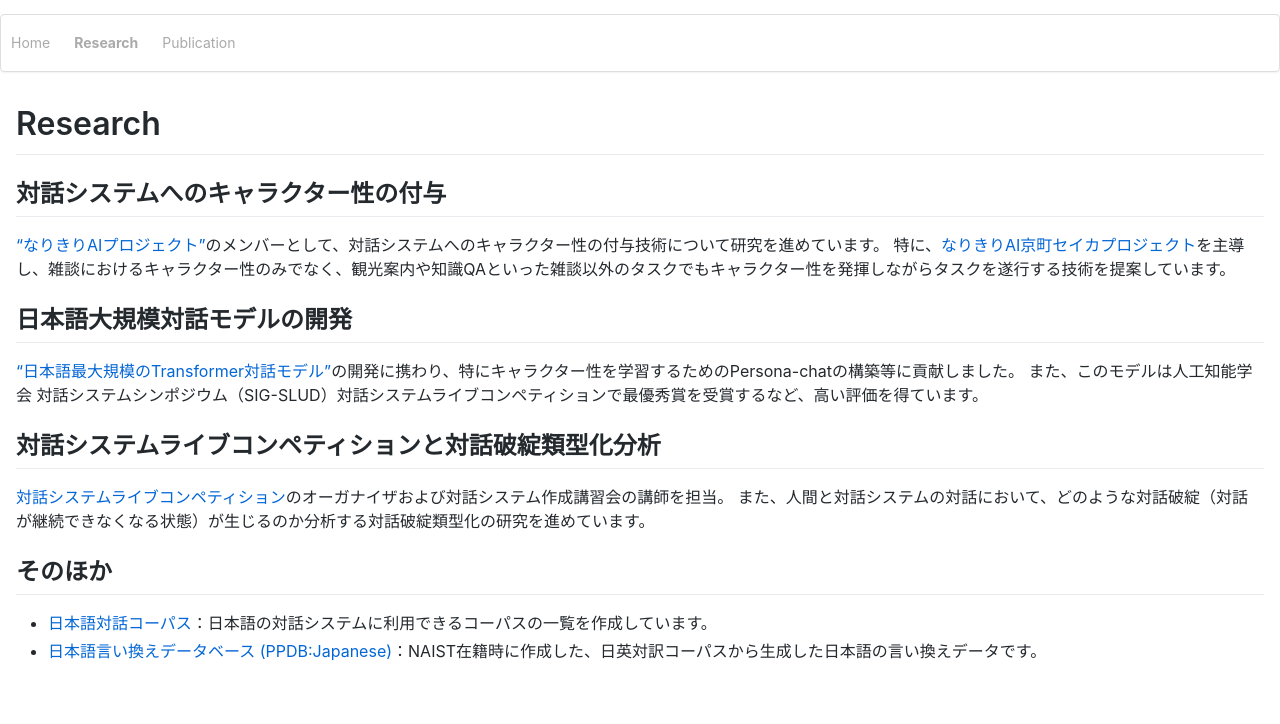
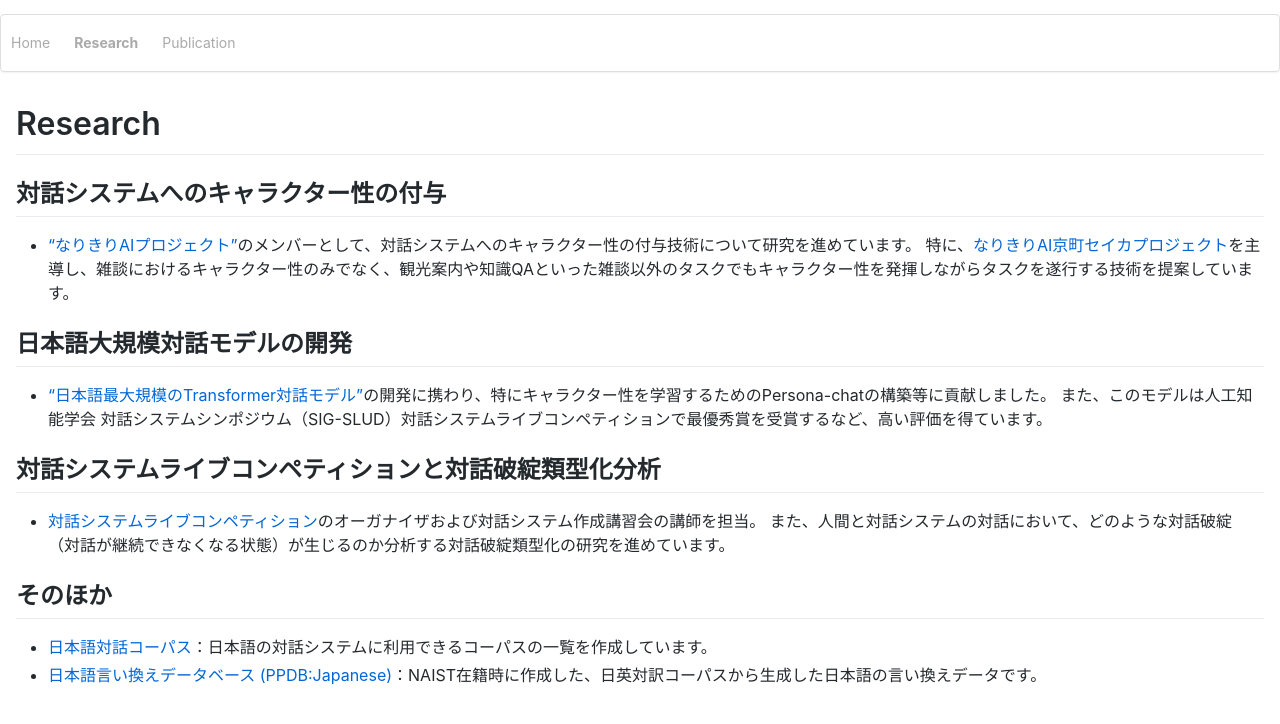
Before and after one commit to masahiro-mi/masahiro-mi.github.io, a Jekyll site: the page built from research.md, in a window 1280 px wide. Shown: the top 724 px of the page. Built offline with Jekyll 4.4.1, drawn with Linux system fonts in a browser that asks for light colours; comment, search, counter and statistics services are not loaded.

```diff
--- a/research.md
+++ b/research.md
@@ -7,15 +7,15 @@ title: "Research"
 # Research
 
 ## 対話システムへのキャラクター性の付与
-["なりきりAIプロジェクト"](https://narikiri-qa.jp/)のメンバーとして、対話システムへのキャラクター性の付与技術について研究を進めています。
+- ["なりきりAIプロジェクト"](https://narikiri-qa.jp/)のメンバーとして、対話システムへのキャラクター性の付与技術について研究を進めています。
 特に、[なりきりAI京町セイカプロジェクト](https://www.rd.ntt/cs/event/openhouse/2020/exhibition13/index.html)を主導し、雑談におけるキャラクター性のみでなく、観光案内や知識QAといった雑談以外のタスクでもキャラクター性を発揮しながらタスクを遂行する技術を提案しています。
 
 ## 日本語大規模対話モデルの開発
-["日本語最大規模のTransformer対話モデル"](https://group.ntt/jp/topics/2021/09/30/transformer.html)の開発に携わり、特にキャラクター性を学習するためのPersona-chatの構築等に貢献しました。
+- ["日本語最大規模のTransformer対話モデル"](https://group.ntt/jp/topics/2021/09/30/transformer.html)の開発に携わり、特にキャラクター性を学習するためのPersona-chatの構築等に貢献しました。
 また、このモデルは人工知能学会 対話システムシンポジウム（SIG-SLUD）対話システムライブコンペティションで最優秀賞を受賞するなど、高い評価を得ています。
 
 ## 対話システムライブコンペティションと対話破綻類型化分析
-[対話システムライブコンペティション](https://dialog-system-live-competition.github.io/dslc3/lecture.html)のオーガナイザおよび対話システム作成講習会の講師を担当。
+- [対話システムライブコンペティション](https://dialog-system-live-competition.github.io/dslc3/lecture.html)のオーガナイザおよび対話システム作成講習会の講師を担当。
 また、人間と対話システムの対話において、どのような対話破綻（対話が継続できなくなる状態）が生じるのか分析する対話破綻類型化の研究を進めています。
 
 ## そのほか
```
